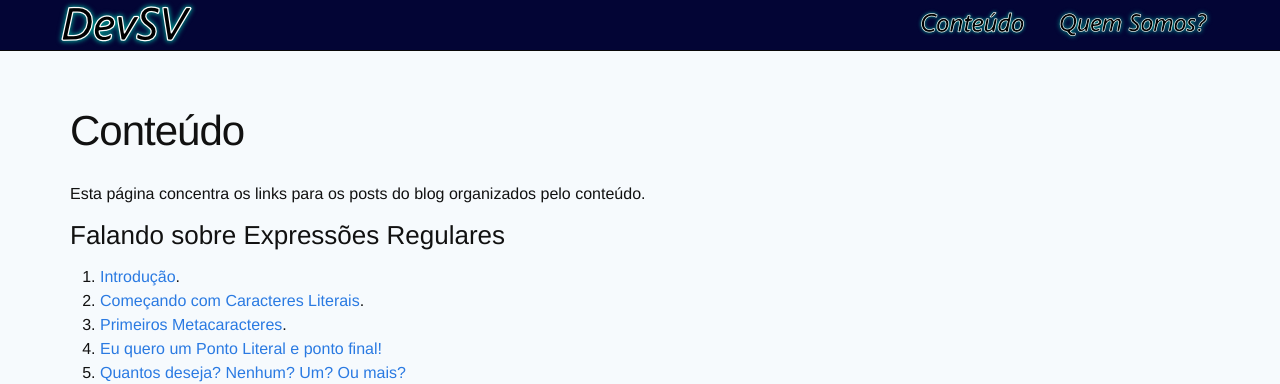
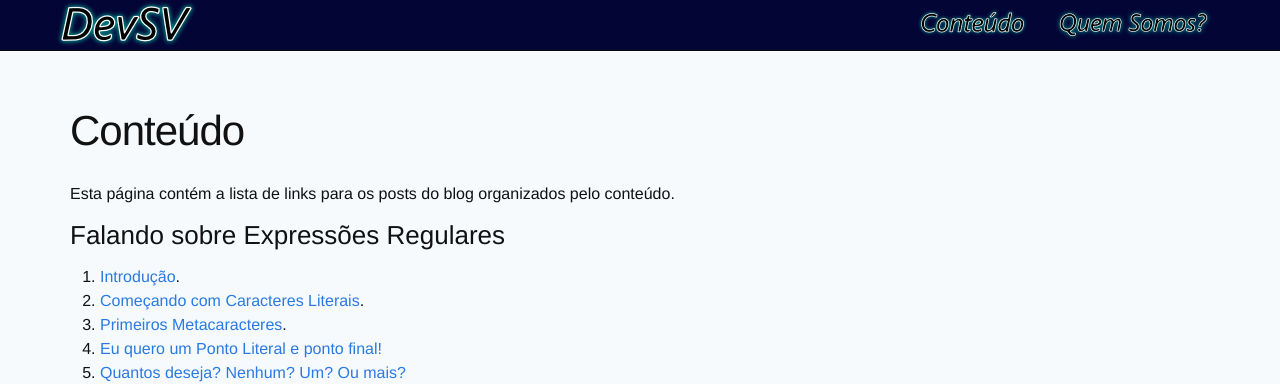
Before and after one commit to devsvbr/devsvbr.github.io, a Jekyll site: the page built from _pages/01-toc.md, in a window 1280 px wide. Shown: the top 384 px of the page. Built offline with Jekyll 4.4.1, drawn with Linux system fonts in a browser that asks for light colours.

Commit message:
ajustando texto da tabela de conteudo

```diff
--- a/_pages/01-toc.md
+++ b/_pages/01-toc.md
@@ -6,7 +6,7 @@ menu: true
 permalink: /toc/
 ---
 
-Esta página concentra os links para os posts do blog organizados pelo conteúdo.
+Esta página contém a lista de links para os posts do blog organizados pelo conteúdo.
 
 ### Falando sobre Expressões Regulares
 
```
